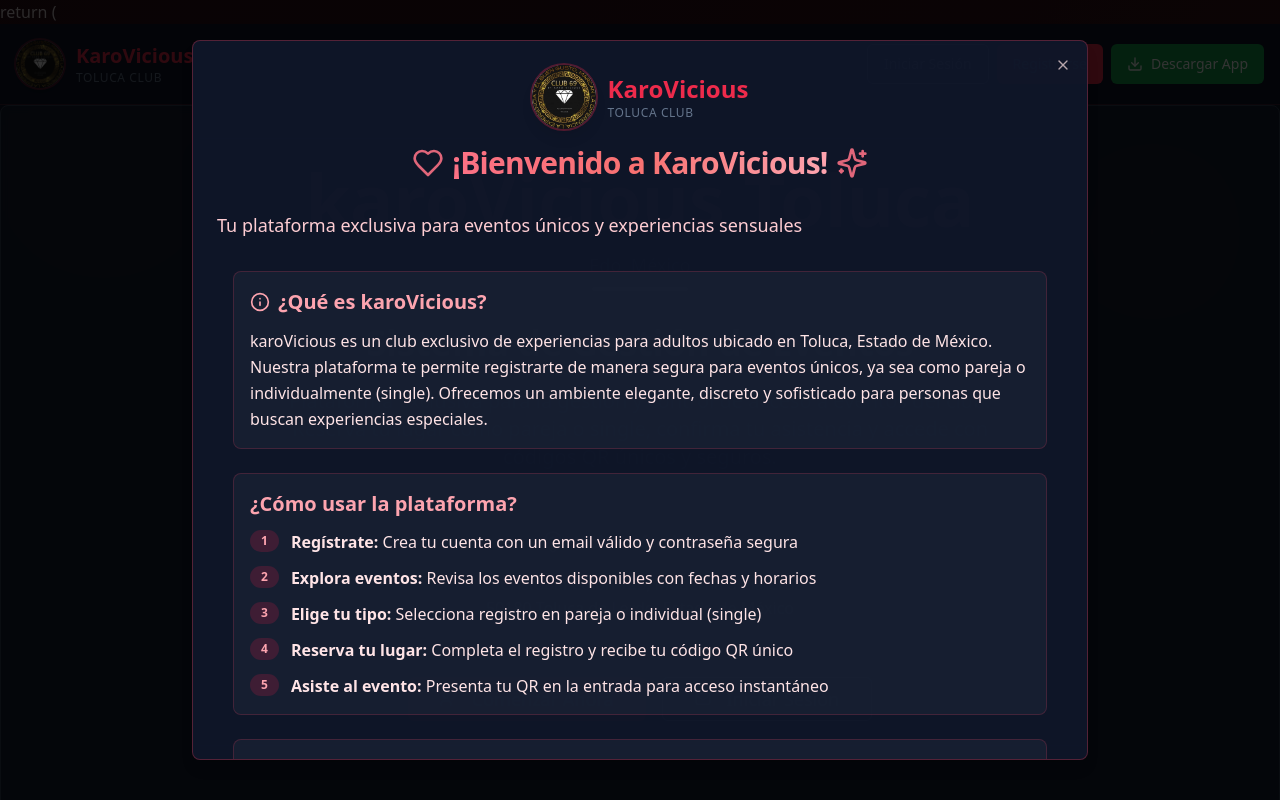
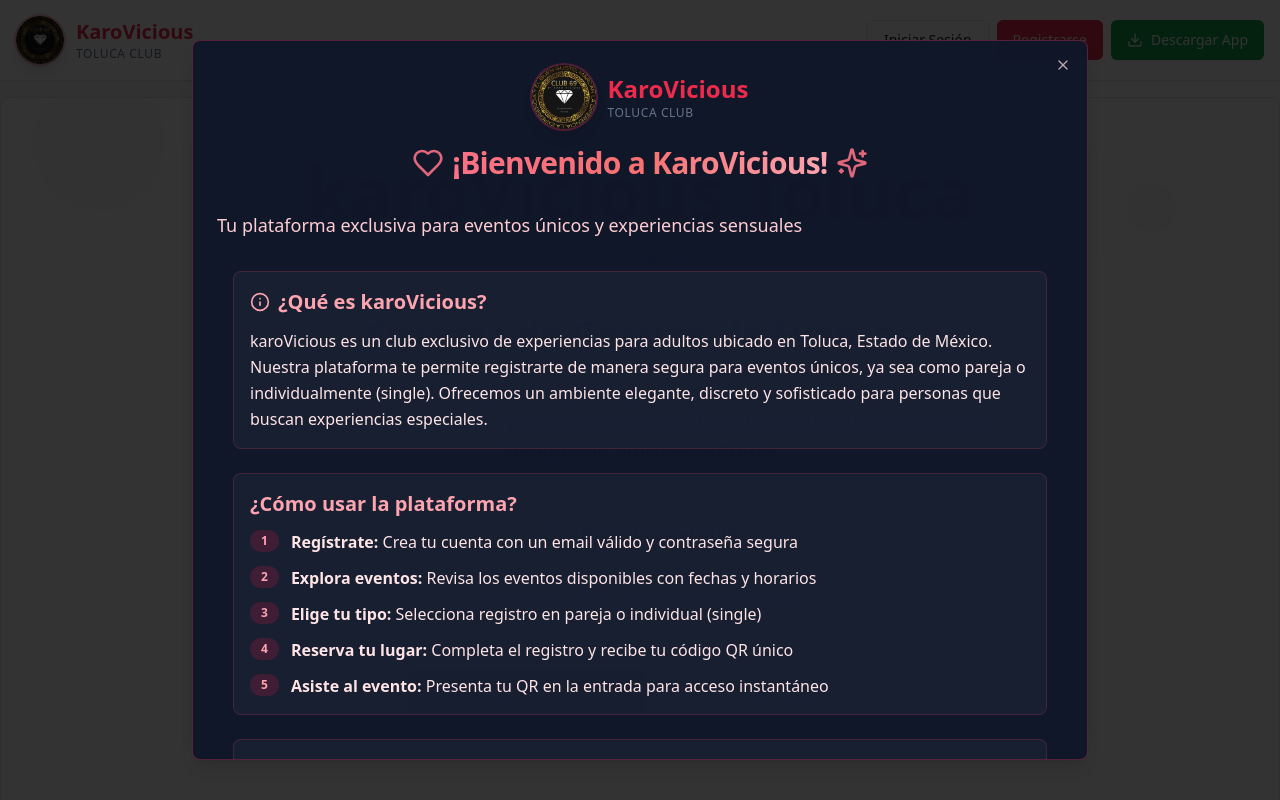
Before and after one commit to karovicious/https-github.com-karovicious, a React (Vite) app: page / in a window 1280 px wide. Shown: the top 800 px of the page. Built offline with nearby package versions, Linux system fonts and the light colour scheme.

Commit message:
fix: apply light background theme for better text readability and fix syntax errors

```diff
--- a/src/pages/Index.tsx
+++ b/src/pages/Index.tsx
@@ -129,10 +129,8 @@
     );
   }
 
-  return (
-    <>
-      {/* Welcome Modal */}
-      <Dialog open={showWelcomeModal} onOpenChange={setShowWelcomeModal}>
+  const WelcomeModal = () => (
+    <Dialog open={showWelcomeModal} onOpenChange={setShowWelcomeModal}>
         <DialogContent className="max-w-4xl max-h-[90vh] overflow-y-auto bg-slate-900/95 border-rose-500/30 text-rose-100">
           <DialogHeader className="text-center">
             <div className="flex flex-col items-center justify-center mb-6">
@@ -256,9 +254,13 @@
             </Button>
           </div>
         </DialogContent>
-      </Dialog>
+    </Dialog>
+  );
+
   return (
-    <div className="min-h-screen bg-slate-900 text-white relative overflow-hidden">
+    <>
+      <WelcomeModal />
+      <div className="min-h-screen bg-gradient-to-br from-gray-50 via-white to-gray-100 text-gray-900 relative overflow-hidden">
       {/* Animated background elements */}
       <div className="absolute inset-0 opacity-30">
         <div className="absolute top-20 left-10 w-16 h-16 sm:w-32 sm:h-32 bg-red-600/20 rounded-full blur-3xl animate-pulse-glow"></div>
@@ -268,7 +270,7 @@
         <div className="absolute bottom-40 right-1/4 w-12 h-12 sm:w-24 sm:h-24 bg-red-800/10 rounded-full blur-2xl animate-float delay-1000"></div>
       </div>
       {/* Header */}
-      <header className="border-b border-rose-500/20 bg-slate-900/95 backdrop-blur-sm sticky top-0 z-50 animate-fade-in">
+      <header className="border-b border-gray-200 bg-white/95 backdrop-blur-sm sticky top-0 z-50 animate-fade-in shadow-sm">
         <div className="container mx-auto px-2 sm:px-4 py-3 sm:py-4">
           <div className="flex items-center justify-between">
             <Logo size="md" className="hover:scale-105 transition-transform duration-300" />
@@ -314,10 +316,10 @@
         </div>
       </header>
 
-      <main className="container mx-auto px-2 sm:px-4 py-4 sm:py-8 bg-slate-800/50 backdrop-blur-sm rounded-lg shadow-xl border border-slate-700">
+      <main className="container mx-auto px-2 sm:px-4 py-4 sm:py-8 bg-white/80 backdrop-blur-sm rounded-lg shadow-lg border border-gray-200 mt-4">
         {/* Hero Section */}
         <section className="text-center mb-8 sm:mb-16 relative z-10">
-          <div className="max-w-4xl mx-auto animate-fade-in bg-slate-800/70 p-6 rounded-lg shadow-lg border border-slate-600">
+          <div className="max-w-4xl mx-auto animate-fade-in bg-white p-6 rounded-lg shadow-lg border border-gray-200">
             <div className="mb-6 sm:mb-8">
               <h2 className="text-3xl sm:text-5xl md:text-7xl font-bold mb-4 bg-gradient-to-r from-rose-400 via-red-400 to-rose-300 bg-clip-text text-transparent animate-pulse-glow">
                 karoVicious Toluca
@@ -326,21 +328,21 @@
               <div className="w-16 sm:w-24 h-1 bg-gradient-to-r from-rose-400 to-red-400 mx-auto rounded-full mb-4 sm:mb-6 animate-fade-in delay-300"></div>
             </div>
 
-            <h3 className="text-xl sm:text-3xl md:text-4xl font-bold mb-4 sm:mb-6 text-foreground animate-fade-in delay-400">
+            <h3 className="text-xl sm:text-3xl md:text-4xl font-bold mb-4 sm:mb-6 text-gray-900 animate-fade-in delay-400">
               Sistema de Gestión de Eventos
             </h3>
-            <p className="text-base sm:text-xl text-muted-foreground mb-6 sm:mb-8 max-w-3xl mx-auto leading-relaxed animate-fade-in delay-500">
+            <p className="text-base sm:text-xl text-gray-600 mb-6 sm:mb-8 max-w-3xl mx-auto leading-relaxed animate-fade-in delay-500">
               Plataforma exclusiva para la gestión y control de acceso a eventos del club.
               Reserva tu lugar como pareja o single, confirma tu asistencia y accede con códigos QR únicos y seguros.
             </p>
 
             {/* Club Location */}
-            <div className="bg-slate-800/50 backdrop-blur-sm border border-rose-500/30 rounded-xl p-4 sm:p-6 mb-6 sm:mb-8 max-w-2xl mx-auto shadow-lg shadow-rose-500/20 animate-fade-in delay-600 hover:scale-105 transition-transform duration-300">
+            <div className="bg-gray-50 border border-gray-200 rounded-xl p-4 sm:p-6 mb-6 sm:mb-8 max-w-2xl mx-auto shadow-lg animate-fade-in delay-600 hover:scale-105 transition-transform duration-300">
               <div className="flex items-center justify-center mb-4">
-                <MapPin className="h-5 w-5 sm:h-6 sm:w-6 text-rose-400 mr-2 animate-pulse" />
-                <h4 className="text-base sm:text-lg font-semibold text-rose-100">Ubicación del Club</h4>
+                <MapPin className="h-5 w-5 sm:h-6 sm:w-6 text-rose-600 mr-2 animate-pulse" />
+                <h4 className="text-base sm:text-lg font-semibold text-gray-900">Ubicación del Club</h4>
               </div>
-              <p className="text-sm sm:text-base text-rose-200 text-center leading-relaxed">
+              <p className="text-sm sm:text-base text-gray-700 text-center leading-relaxed">
                 P.º Cristóbal Colón 725, Moderna de la Cruz<br />
                 50180 Toluca de Lerdo, Estado de México
               </p>
```
